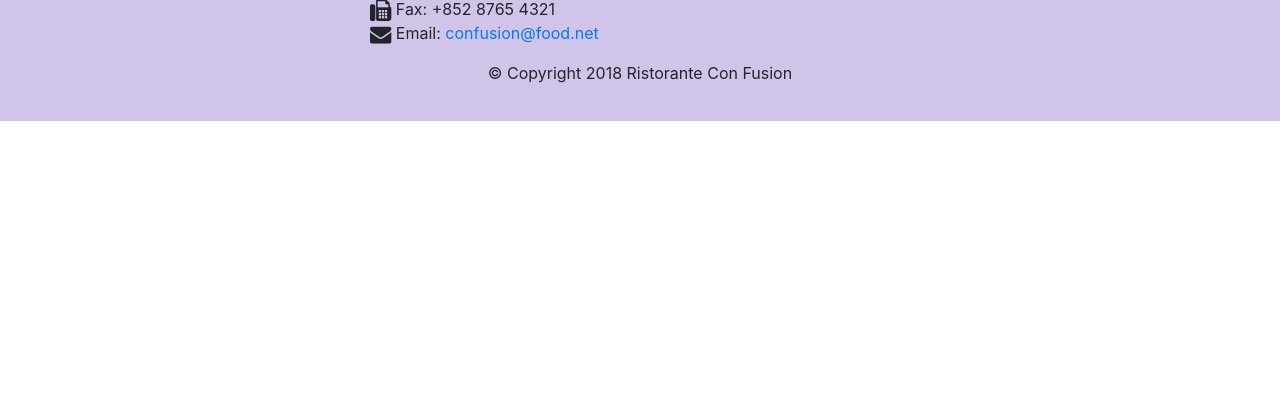
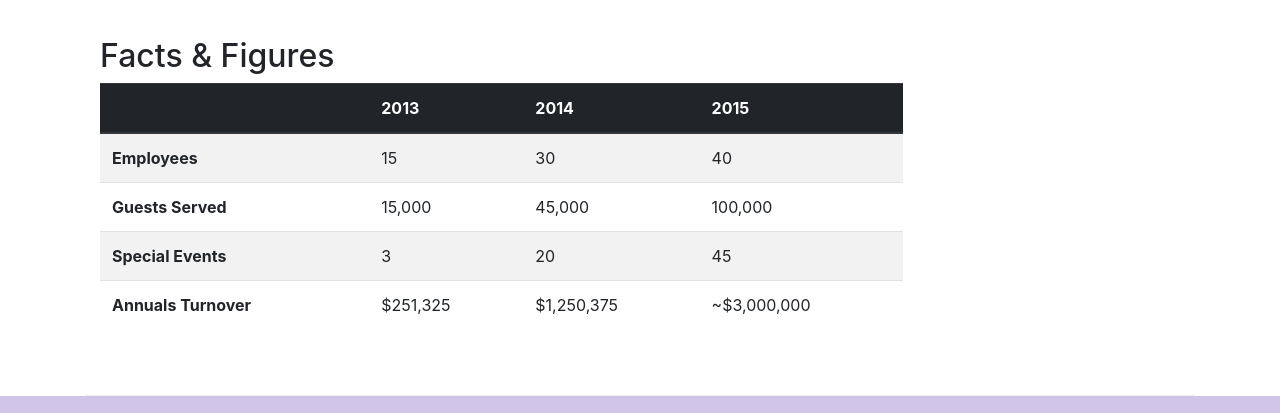
Before and after one commit to AtharvaTawde/bootstrap-tutorial, a website: page aboutus.html in a window 1280 px wide. Shown: the part 1705-2118 px from the top of the page. Before the commit the page ends 1826 px from the top, so only its background shows below. Drawn offline with nearby package versions, Linux system fonts and the light colour scheme.

Commit message:
Tables and Cards

```diff
--- a/aboutus.html
+++ b/aboutus.html
@@ -75,7 +75,32 @@
                 <p>The restaurant traces its humble beginnings to <em>The Frying Pan</em>, a successful chain started by
                     our CEO, Mr. Peter Pan, that featured for the first time the world's best cuisines in a pan.</p>
             </div>
-            <div>
+            <div class="col-sm">
+                <div class="card">
+                    <h3 class="card-header bg-primary text-white">Facts At A Glance</h3>
+                    <div class="card-body">
+                        <dl class="row">
+                            <dt class="col-6">Started</dt>
+                            <dd class="col-6">3 Feb. 2013</dd>
+                            <dt class="col-6">Major Stake Holder</dt>
+                            <dd class="col-6">HK Fine Foods Inc.</dd>
+                            <dt class="col-6">Last Year's Turnover</dt>
+                            <dd class="col-6">$1,250,375</dd>
+                            <dt class="col-6">Employees</dt>
+                            <dd class="col-6">40</dd>
+                        </dl>
+                    </div>
+                </div>
+            </div>
+            <div class="col-12">
+                <div class="card card-body bg-light">
+                    <blockquote class="blockquote">
+                        <p class="mb-0">You better cut the pizzzza in four pieces because I'm not hungry enough to eat six.
+                        </p>
+                        <footer class="blockquote-footer">Yogi Berra,</footer>
+                        <cite title="Source Title">The Wit and Wisdom of Yogi Berra, P. Pepe, Diversion Books, 2014</cite>
+                    </blockquote>
+                </div>
             </div>
         </div>
 
@@ -112,6 +137,51 @@
                     experiences. He says, <em>Put together the cuisines from the two craziest cultures, and you get a
                         winning hit! Amma Mia!</em></p>
             </div>
+        </div>
+
+        <div class="row row-content">
+            <div class="col-12 col-sm-9">
+                <h2>Facts &amp; Figures</h2>
+                <div class="table-responsive">
+                    <table class="table table-striped">
+                        <thead class="thead-dark">
+                            <tr>
+                                <th>&nbsp;</th>
+                                <th>2013</th>
+                                <th>2014</th>
+                                <th>2015</th>
+                            </tr>
+                        </thead>
+                        <tbody>
+                            <tr>
+                                <th>Employees</th>
+                                <td>15</td>
+                                <td>30</td>
+                                <td>40</td>
+                            </tr>
+                            <tr>
+                                <th>Guests Served</th>
+                                <td>15,000</td>
+                                <td>45,000</td>
+                                <td>100,000</td>
+                            </tr>
+                            <tr>
+                                <th>Special Events</th>
+                                <td>3</td>
+                                <td>20</td>
+                                <td>45</td>
+                            </tr>
+                            <tr>
+                                <th>Annuals Turnover</th>
+                                <td>$251,325</td>
+                                <td>$1,250,375</td>
+                                <td>~$3,000,000</td>
+                            </tr>
+                        </tbody>
+                    </table>
+                </div>
+            </div>
+            <div class="col-12 col-sm-3"></div>
         </div>
 
     </div>
```
Also changed, not shown: contactus.html (line endings or trailing spaces).
